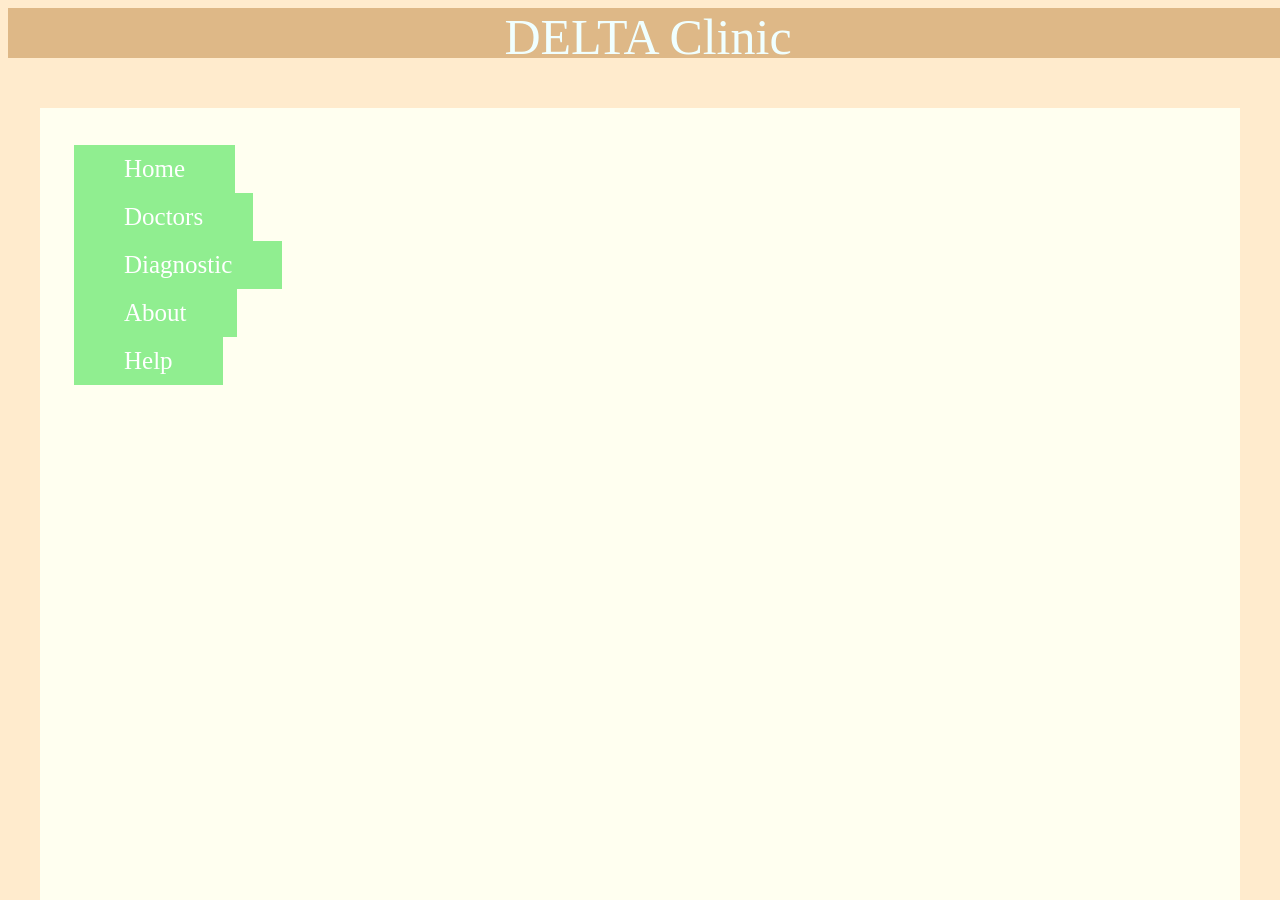
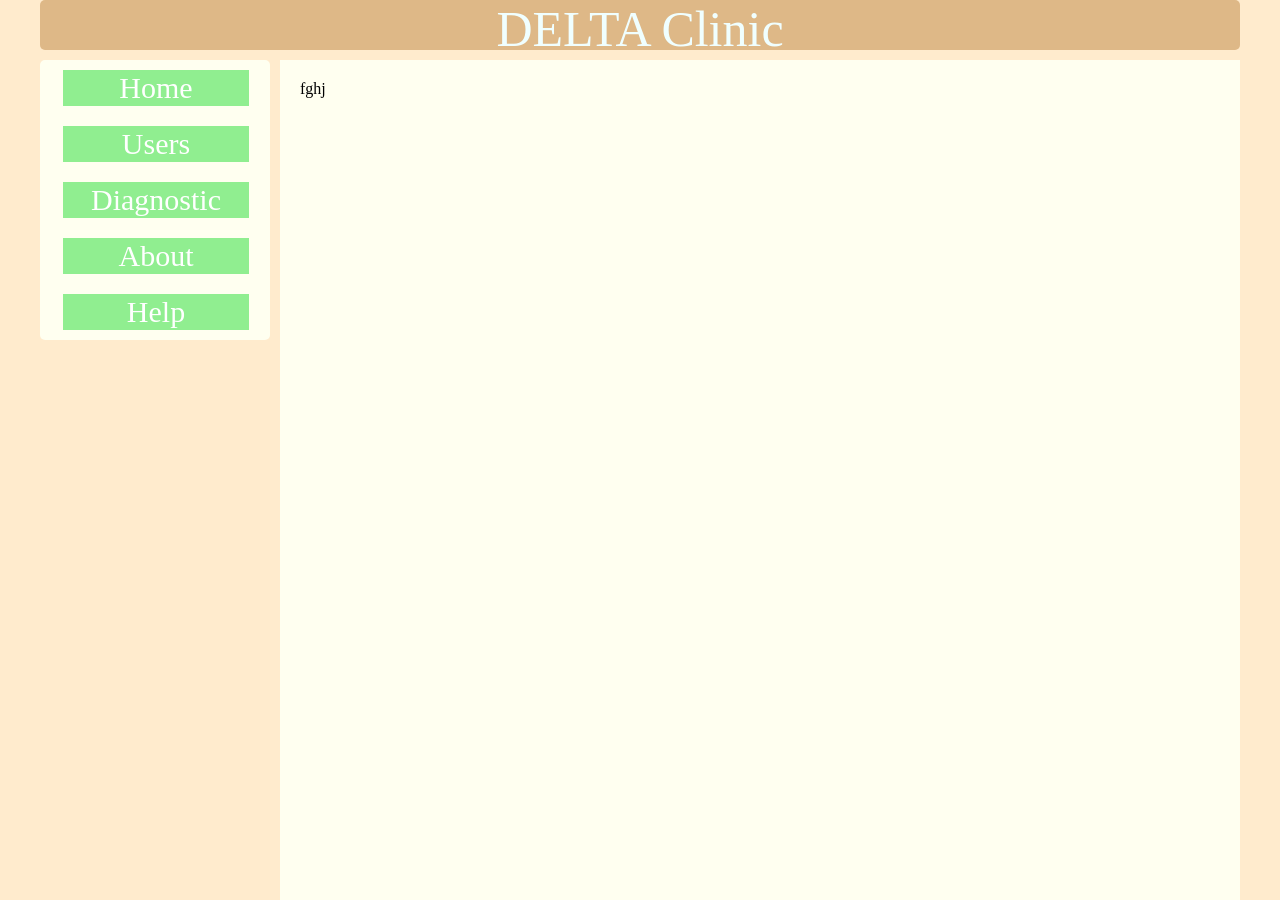
Before and after one commit to Bodichelly/webprogbase-lab1, a plain HTML site: page index.html in a window 1280 px wide. Before the commit the page ends 800 px from the top, so only its background shows below. Drawn offline with Linux system fonts and the light colour scheme.

Commit message:
lab1 commit 3

```diff
--- a/index.html
+++ b/index.html
@@ -7,13 +7,15 @@
 </head>
 <body>
   <div id="logo">DELTA Clinic</div>
-  <div id="mainfield"></div>
-  <div id="menu">
-    <div id="button1">Home</div>
-    <div id="button2">Doctors</div>
-    <div id="button3">Diagnostic</div>
-    <div id="button4">About</div>
-    <div id="button5">Help </div>
+  <div id="mainfield">
+    <div id="menu">
+      <a class="button" href = "index.html">Home</a>
+      <a class="button" href = "users.html">Users</a>
+      <a class="button">Diagnostic</a>
+      <a class="button">About</a>
+      <a class="button">Help </a>
+    </div>
+    <div id="infofield">fghj</div>
   </div>
 </body>
 </html>
--- a/style.css
+++ b/style.css
@@ -1,104 +1,62 @@
 body {
     background-color: blanchedalmond;
-
+    width: 1200px;
+    margin: auto;
   }
+#mainfield
+{
+  display: flex;
+  justify-content: space-between;
+}
 #logo {
+    border-radius: 5px;
     background-color: burlywood;
     width: 100%;
+    margin: auto;
     height: 50px;
-    position: fixed;
+    position: relative;
     text-align: center;
     font: italic;
     font-size: 50px;
     color: azure;
 }
-#mainfield {
+#infofield {
+    padding: 20px;
     background-color: ivory;
-    width: 1200px;
-    position: fixed;
-    left: 50%;
-    margin-left: -600px;
-    top: 108px;
-    height: 100%;
+    width: auto;
+    position: relative;
+    width: 1000px;
+    margin-left: 10px;
+    margin-top: 10px;
+    height: 800px;
 }
 #menu {
+    border-radius: 5px;
     background-color: ivory;
-    width: 200px;
-    height: 326px;
-    position: fixed;
-    left: 5%;
-    top: 140px;
+    width: 250px;
+    height: 100%;
+    position: relative;
+    top: 10px;
 
 }
-#button1 {
+.button:hover{background-color: rgb(185, 231, 185);}
+.button {
+
   position: relative;
-  top: 5px;
-  left: 5%;
+  margin: 10px;
+  margin-left: 10%;
+  margin-right: 10%;
+  width: 80%;
   background-color: lightgreen;
   /* border: none; */
   color: white;
-  padding: 10px 50px;
-  font-optical-sizing: auto;
-  text-align: left;
+  padding: 1px 1px;
+  text-align: center;
   text-decoration: none;
   display: inline-block;
-  font-size: 25px;
+  font-size: 30px;
 }
-#button2 {
-  position: relative;
-  top: 5px;
-  left: 5%;
-  background-color: lightgreen;
-  /* border: none; */
-  color: white;
-  padding: 10px 50px;
-  font-optical-sizing: auto;
-  text-align: left;
-  text-decoration: none;
-  display: inline-block;
-  font-size: 25px;
-}
-#button3 {
-  position: relative;
-  top: 5px;
-  left: 5%;
-  background-color: lightgreen;
-  /* border: none; */
-  color: white;
-  padding: 10px 50px;
-  font-optical-sizing: auto;
-  text-align: left;
-  text-decoration: none;
-  display: inline-block;
-  font-size: 25px;
-}
-#button4 {
-  position: relative;
-  top: 5px;
-  left: 5%;
-  background-color: lightgreen;
-  /* border: none; */
-  color: white;
-  padding: 10px 50px;
-  font-optical-sizing: auto;
-  text-align: left;
-  text-decoration: none;
-  display: inline-block;
-  font-size: 25px;
-}
-#button5 {
-  position: relative;
-  top: 5px;
-  left: 5%;
-  background-color: lightgreen;
-  /* border: none; */
-  color: white;
-  padding: 10px 50px;
-  font-optical-sizing: auto;
-  text-align: left;
-  text-decoration: none;
-  display: inline-block;
-  font-size: 25px;
+
 }
   h1 {
     color: navy;
```
Also changed, not shown: users.html (added, +39 -0 lines), users/1.html (added, +40 -0 lines), users/2.html (added, +40 -0 lines), users/userinfo.css (added, +16 -0 lines).
